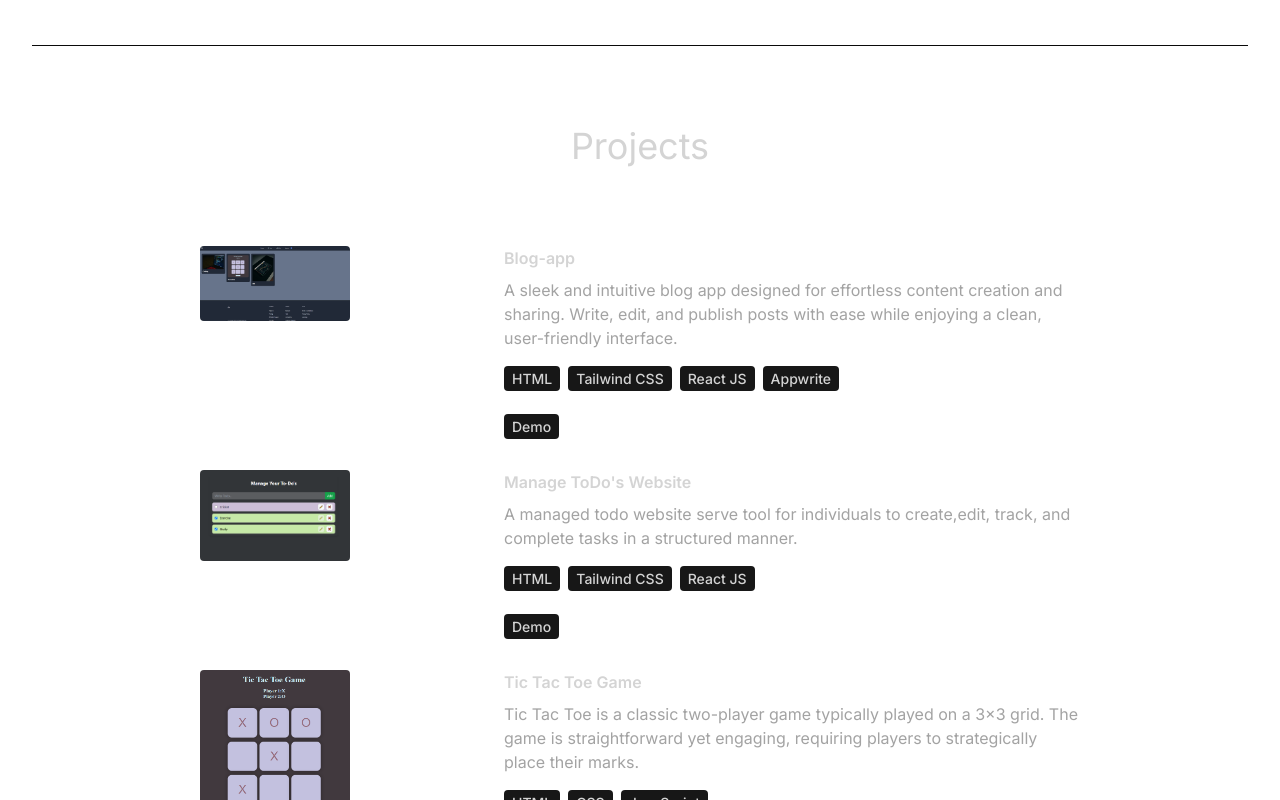
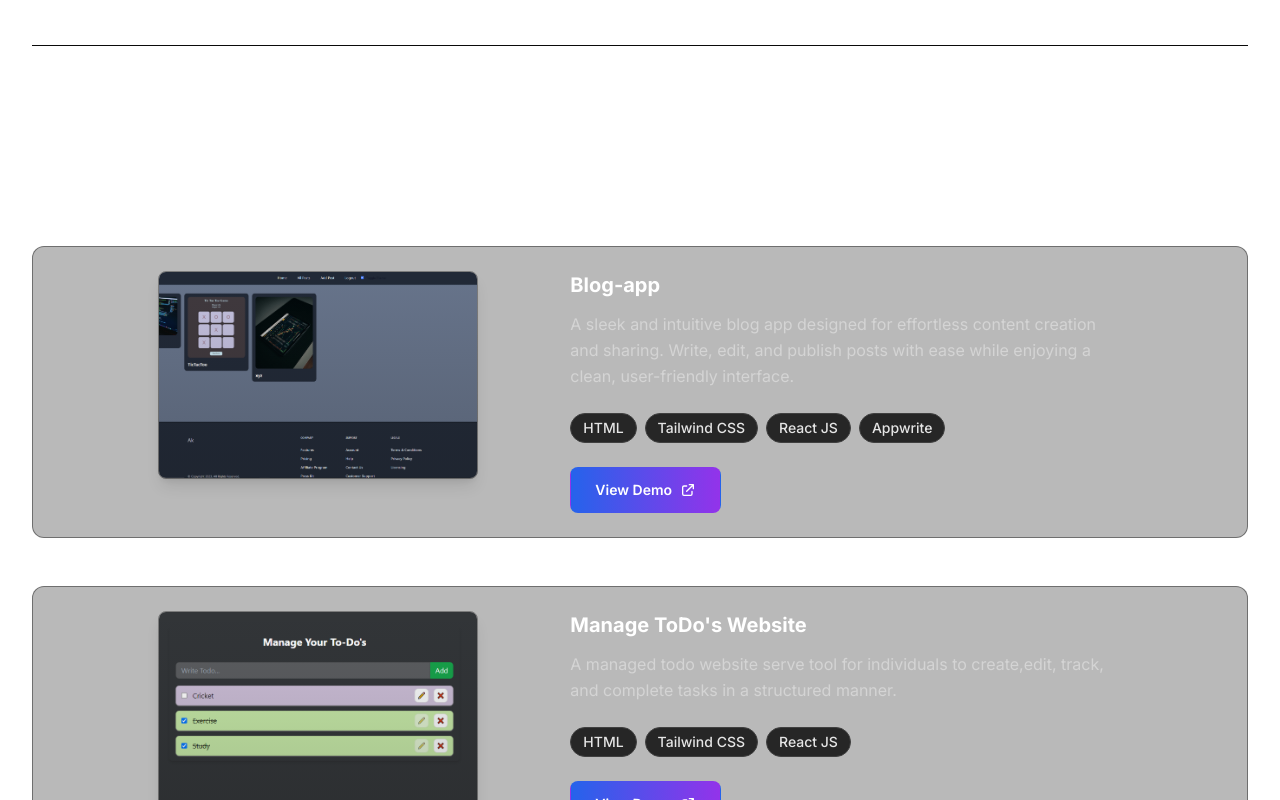
Before and after one commit to Anirudhakashid/Anirudha-Portfolio, a React (Vite) app: page / in a window 1280 px wide. Shown: the part 1760-2560 px from the top of the page. Built offline with nearby package versions, Linux system fonts and the light colour scheme.

Commit message:
Enhance Projects component with improved styling and layout

```diff
--- a/src/Components/Projects.jsx
+++ b/src/Components/Projects.jsx
@@ -9,58 +9,88 @@ function Projects() {
   };
 
   return (
-    <div className="border-b border-neutral-950 pb-44">
+    <div className="border-b border-neutral-800 pb-44">
       <motion.h2
         whileInView={{ opacity: 1, y: 0 }}
         initial={{ opacity: 0, y: -100 }}
         transition={{ duration: 0.5 }}
-        className="my-20 text-center text-4xl"
+        className="my-20 text-center text-4xl font-bold text-white"
       >
         Projects
       </motion.h2>
-      <div>
+      <div className="space-y-12">
         {PROJECTS.map((projects, index) => (
-          <div key={index} className="mb-8 flex flex-wrap lg:justify-center">
+          <motion.div
+            key={index}
+            className="flex flex-wrap lg:justify-center bg-neutral-900/30 rounded-xl p-6 border border-neutral-800/50 hover:border-neutral-700/70 transition-all duration-300"
+            whileInView={{ opacity: 1, y: 0 }}
+            initial={{ opacity: 0, y: 30 }}
+            transition={{ duration: 0.6, delay: index * 0.1 }}
+          >
             <motion.div
               whileInView={{ opacity: 1, x: 0 }}
               initial={{ opacity: 0, x: -100 }}
               transition={{ duration: 1 }}
-              className="w-full lg:w-1/4"
+              className="w-full lg:w-1/3 flex justify-center lg:justify-start"
             >
+              <div className="relative w-56 h-40 lg:w-80 lg:h-52 mb-6">
                 <img
                   src={projects.image}
-                width={150}
-                height={150}
                   alt={projects.title}
-                className="mb-6 rounded"
+                  className="w-full h-full object-cover rounded-lg shadow-lg border border-neutral-700/50 hover:shadow-xl transition-all duration-300 hover:scale-105"
                 />
+                <div className="absolute inset-0 bg-gradient-to-t from-neutral-900/20 to-transparent rounded-lg"></div>
+              </div>
             </motion.div>
             <motion.div
               whileInView={{ opacity: 1, x: 0 }}
               initial={{ opacity: 0, x: 100 }}
-              transition={{ duration: 1}}
-              className="w-full max-w-xl lg:w-3/4"
+              transition={{ duration: 1 }}
+              className="w-full max-w-xl lg:w-2/3 lg:pl-6"
             >
-              <h6 className="mb-2 font-semibold">{projects.title}</h6>
-              <p className="mb-4 text-neutral-400">{projects.description}</p>
+              <h6 className="mb-3 font-bold text-xl text-white">
+                {projects.title}
+              </h6>
+              <p className="mb-6 text-neutral-300 leading-relaxed">
+                {projects.description}
+              </p>
+
+              <div className="flex flex-wrap gap-2 mb-6">
                 {projects.technologies.map((tech, index) => (
                   <span
                     key={index}
-                  className="mr-2 rounded bg-neutral-900 px-2 py-1 text-sm font-medium "
+                    className="rounded-full bg-neutral-800 border border-neutral-700 px-3 py-1 text-sm font-medium text-neutral-200 hover:bg-neutral-700 transition-colors duration-200"
                   >
                     {tech}
                   </span>
                 ))}
-              <br />
-              <br />
-              <span
-                className=" bg-neutral-900 rounded px-2 py-1  text-sm font-medium hover:cursor-pointer hover:bg-slate-500"
+              </div>
+
+              <motion.button
+                className="group relative inline-flex items-center justify-center px-6 py-3 text-sm font-semibold text-white bg-gradient-to-r from-blue-600 to-purple-600 rounded-lg border border-transparent hover:from-blue-500 hover:to-purple-500 focus:outline-none focus:ring-2 focus:ring-blue-500 focus:ring-offset-2 focus:ring-offset-neutral-900 transition-all duration-300 transform hover:scale-105 hover:shadow-lg hover:shadow-blue-500/25"
                 onClick={() => HandleDemo(projects.link)}
+                whileHover={{ scale: 1.05 }}
+                whileTap={{ scale: 0.95 }}
               >
-                Demo
+                <span className="flex items-center gap-2">
+                  <span>View Demo</span>
+                  <svg
+                    className="w-4 h-4 transition-transform duration-200 group-hover:translate-x-1"
+                    fill="none"
+                    stroke="currentColor"
+                    viewBox="0 0 24 24"
+                  >
+                    <path
+                      strokeLinecap="round"
+                      strokeLinejoin="round"
+                      strokeWidth={2}
+                      d="M10 6H6a2 2 0 00-2 2v10a2 2 0 002 2h10a2 2 0 002-2v-4M14 4h6m0 0v6m0-6L10 14"
+                    />
+                  </svg>
                 </span>
+              </motion.button>
             </motion.div>
-          </div>
+          </motion.div>
         ))}
       </div>
     </div>
```
Lines whose indentation alone changed are shown as unchanged.
